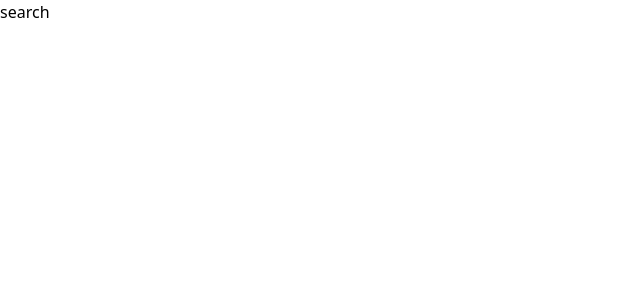
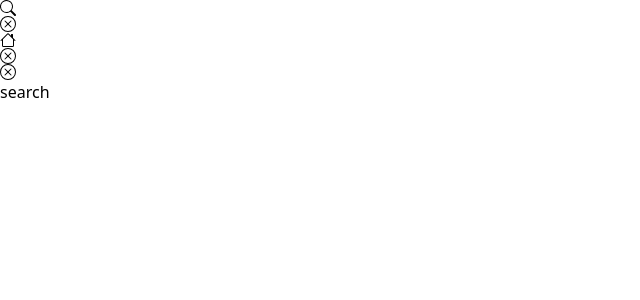
Before and after one commit to cleverAkanimoh/tailwind-learning-project, a React (Vite) app: page / in a window 1280 px wide. Shown: the top 300 px of the page, without its empty margins (0-640 px from the left). Built offline with nearby package versions, Linux system fonts and the light colour scheme.

Commit message:
modified SearchForm.jsx in Components

```diff
--- a/src/Components/SearchForm.jsx
+++ b/src/Components/SearchForm.jsx
@@ -1,11 +1,23 @@
+import { BsXCircle, BsSearch, BsHouse } from "react-icons/bs"
+
 export default function () {
 	return (
 		<article>
 			<form>
 				<div>
+					<BsSearch />
+					<BsXCircle />
 				</div>
-        <div></div>
-        <div></div>
+
+				<div>
+					<BsHouse />
+					<BsXCircle />
+				</div>
+
+				<div>
+					<BsXCircle />
+				</div>
+
 				<button>search</button>
 			</form>
 		</article>
```
Lines whose indentation alone changed are shown as unchanged.
